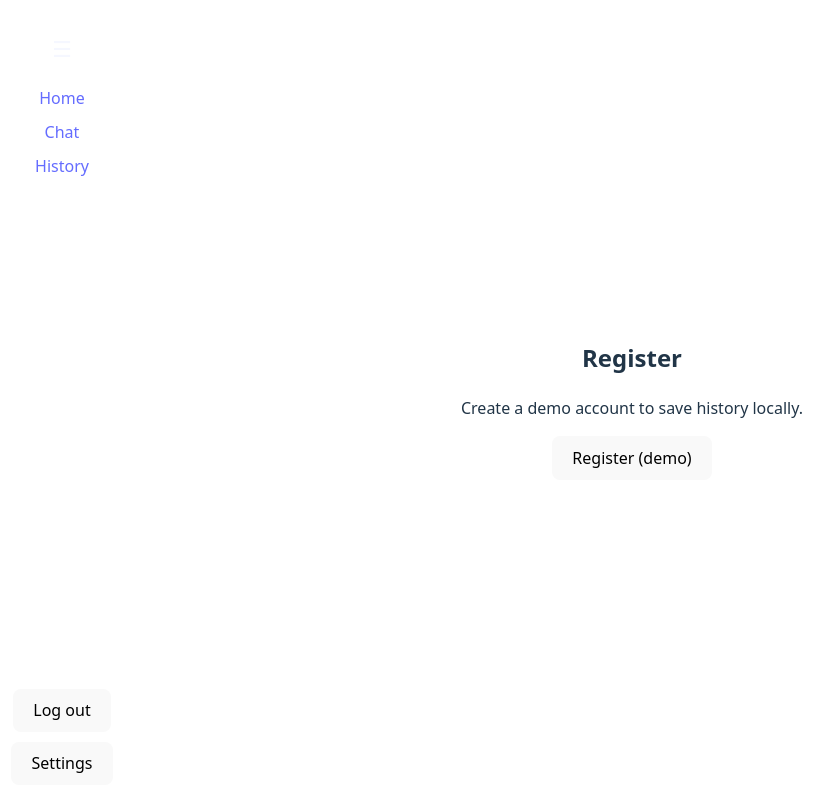
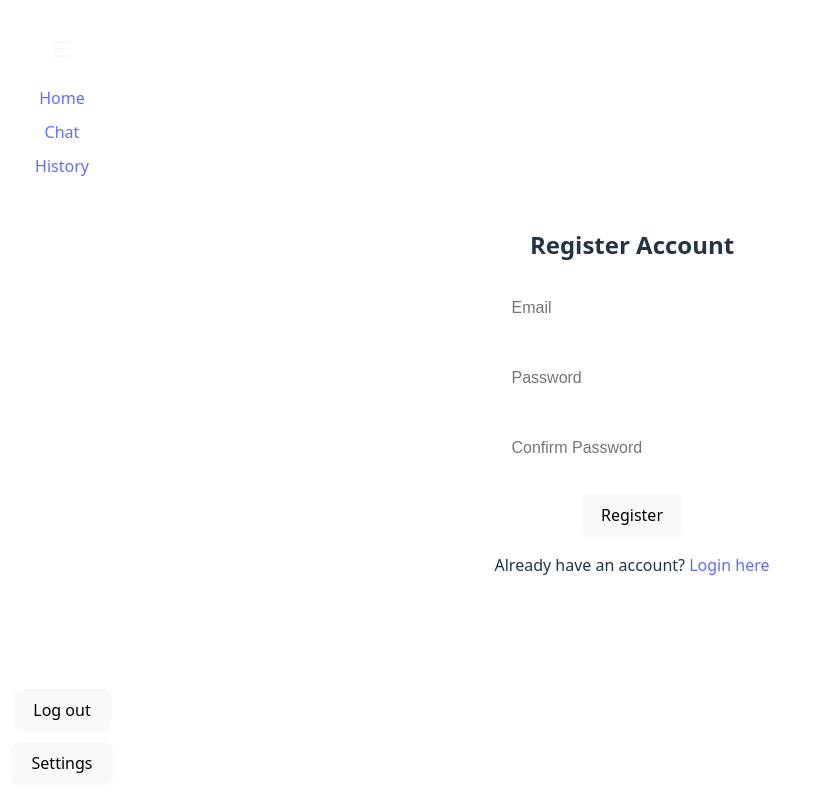
Before and after one commit to oli4406/amelia-earhart-chatbot, a React (Vite) app: page /register in a window 1280 px wide. Shown: the whole page, without its empty margins (8-840 px from the left). Built offline with nearby package versions, Linux system fonts and the light colour scheme.

Commit message:
updated CSS of login and register page to include larger boxes, finally implemented register frontend into main

```diff
--- a/index.js
+++ b/index.js
@@ -3,7 +3,6 @@ import cors from 'cors';
 
 const app = express();
 const port = 3000;
-
 app.use(express.json());
 app.use(cors({ origin: 'http://localhost:5173' }));
 
@@ -17,5 +16,5 @@ app.post('/api/chat/message', (req, res) => {
 })
 
 app.listen(port, () => {
-  console.log(`Example app listening at http://localhost:${port}`);
+  console.log(`Server listening at http://localhost:${port}`);
 });
--- a/src/Login.jsx
+++ b/src/Login.jsx
@@ -1,6 +1,5 @@
 import {useState} from 'react'
 import {Link} from 'react-router-dom'
-
 
 // harry watson will be working on this file next
 export default function Login(){
@@ -17,11 +16,10 @@ export default function Login(){
             return
         }
     }
-    //to add forgot password login functionality later
 
     return(
         <div className="login-container">
-            <h2>Login</h2>
+            <h2>Login Here</h2>
             <form onSubmit={handleLogin} className="login-form">
                 <div className="input-group">
                     <input
--- a/src/NavBar.jsx
+++ b/src/NavBar.jsx
@@ -26,7 +26,7 @@ export default function NavBar() {
     return (
       <>
         <nav className={`nav ${collapsed ? 'nav--collapsed' : ''}`}>
-          <button className="nav-toggle" onClick={() => setCollapsed((prev) => !prev)}>
+          <button className="nav-toggle" onClick={toggleNav}>
             {collapsed ? '☰' : '☰'}
           </button>
           <div className="nav-inner">
--- a/src/Register.jsx
+++ b/src/Register.jsx
@@ -1,8 +1,12 @@
 import { useState, useEffect } from 'react'
-import { useNavigate } from 'react-router-dom'
+import { Link, useNavigate } from 'react-router-dom'
 
 export default function Register() {
     const [registered, setRegistered] = useState(false)
+    const [email, setEmail] = useState('')
+    const [password, setPassword] = useState('')
+    const [confirmPassword, setConfirmPassword] = useState('')
+    const [error, setError] = useState('')
     const navigate = useNavigate()
 
     useEffect(() => {
@@ -14,6 +18,14 @@ export default function Register() {
     }, [])
 
     const handleRegister = () => {
+        if (!email || !password || !confirmPassword) {
+            setError('All fields are required')
+            return
+        }
+        if (password !== confirmPassword) {
+            setError('Passwords do not match')
+            return
+        }
         try {
             localStorage.setItem('hasUser', '1')
             localStorage.setItem('currentUser', JSON.stringify({ name: 'New User' }))
@@ -26,55 +38,47 @@ export default function Register() {
 
     return (
         <div style={{ padding: 16 }}>
-            <h2>Register</h2>
+            <h2>Register Account</h2>
             {registered ? (
                 <p>Already registered.</p>
             ) : (
-                <div>
-                    <p>Create a demo account to save history locally.</p>
-                    <button onClick={handleRegister}>Register (demo)</button>
+                <div className="register-container">
+                    <form onSubmit={handleRegister} className="register-form">
+                        <div className="input-group">
+                            <input
+                                type="text"
+                                placeholder="Email"
+                                value={email}
+                                onChange={(e) => {setEmail(e.target.value); if(error) setError('')}}
+                            />
+                        </div>
+                        <div className="input-group">
+                            <input
+                                type="password"
+                                placeholder="Password"
+                                value={password}
+                                onChange={(e) => {setPassword(e.target.value); if(error) setError('')}}
+                            />
+                        </div>
+                        <div className="input-group">
+                            <input
+                                type="password"
+                                placeholder="Confirm Password"
+                                value={confirmPassword}
+                                onChange={(e) => {setConfirmPassword(e.target.value); if(error) setError('')}}
+                            />
+                        </div>
+                        {error && <p className="error">{error}</p>}
+                        <button
+                            className="register-button"
+                            type="submit">Register
+                        </button>
+                    </form>
+                    <p className="login-link">
+                        Already have an account? <Link to="/login">Login here</Link>
+                    </p>
                 </div>
-            )}
-        </div>
-
-        //TO BE IMPLEMENTED AS FRONT END FORM LATER
-        //<div className="register-container">
-        //     <h2>Register Account</h2>
-        //     <form onSubmit={handleRegister} className="register-form">
-        //         <div className="input-group">
-        //             <input
-        //                 type="text"
-        //                 placeholder="Email"
-        //                 value={email}
-        //                 onChange={(e) => {setEmail(e.target.value); if(error) setError('')}}
-        //             />
-        //         </div>
-        //         <div className="input-group">
-        //             <input
-        //                 type="password"
-        //                 placeholder="Password"
-        //                 value={password}
-        //                 onChange={(e) => {setPassword(e.target.value); if(error) setError('')}}
-        //             />
-        //         </div>
-        //         <div className="input-group">
-        //             <input
-        //                 type="password"
-        //                 placeholder="Confirm Password"
-        //                 value={confirmPassword}
-        //                 onChange={(e) => {setConfirmPassword(e.target.value); if(error) setError('')}}
-        //             />
-        //         </div>
-        //         {error && <p className="error">{error}</p>}
-        //         <button
-        //             onClick={handleRegister}
-        //             className="register-button"
-        //             type="submit">Register
-        //         </button>
-        //     </form>
-        //     <p className="login-link">
-        //         Already have an account? <Link to="/login">Login here</Link>
-        //     </p>
-        // </div>
-    )
+                    )}
+                </div>
+  )
 }
--- a/src/index.css
+++ b/src/index.css
@@ -55,8 +55,26 @@ button:focus-visible {
 }
 
 .input-group {
-  margin-bottom: 10px;
+  margin-bottom: 20px;
 }
+
+
+.input-group input,
+input.input-field,
+.login-form input,
+.register-form input,
+textarea {
+  width: 100%;
+  padding: 14px 16px;
+  font-size: 16px;
+  line-height: 1.25;
+  min-height: 44px;
+  border-radius: 8px;
+  border: 1px solid rgba(255,255,255,0.08);
+  box-sizing: border-box;
+  color: inherit;
+}
+
 
 @media (prefers-color-scheme: light) {
   :root {
```
